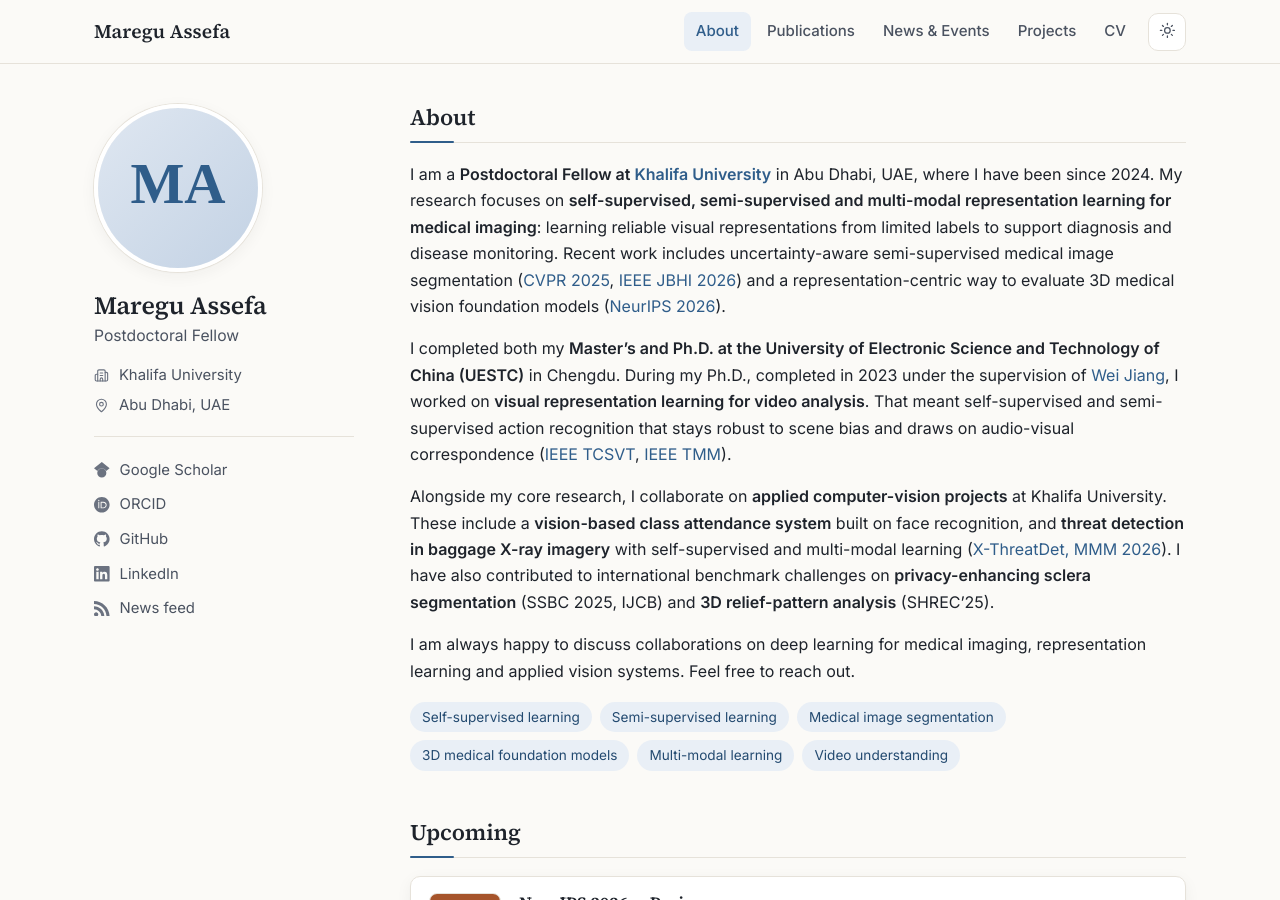
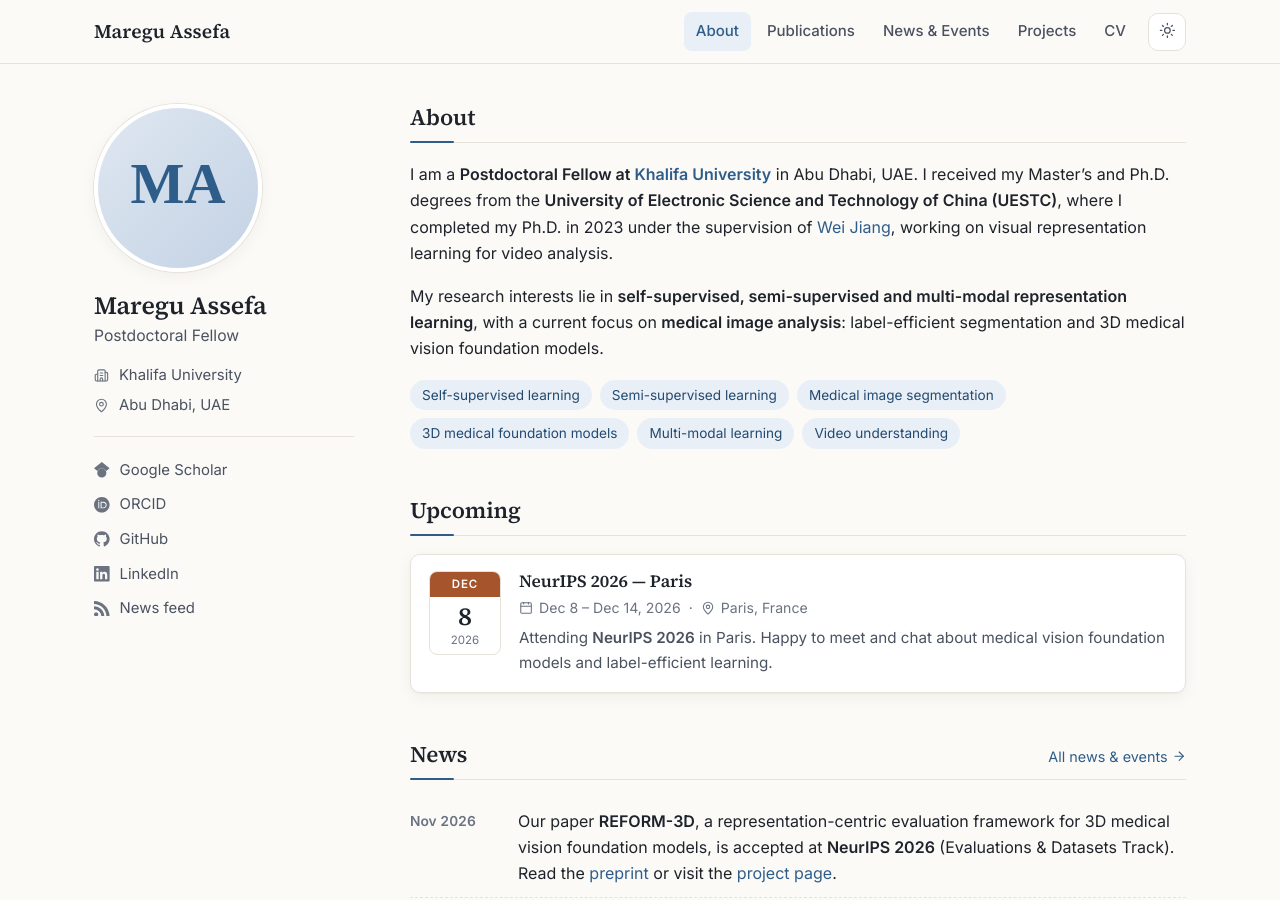
Before and after one commit to Endarzboy/endarzboy.github.io, a Jekyll site: the page built from index.md, in a window 1280 px wide and 900 px high. Built offline with Jekyll 4.4.1, drawn with Linux system fonts in a browser that asks for light colours.

Commit message:
Shorter bio

```diff
--- a/index.md
+++ b/index.md
@@ -13,10 +13,6 @@ interests:
   - Video understanding
 ---
 
-I am a **Postdoctoral Fellow at [Khalifa University](https://www.ku.ac.ae/)** in Abu Dhabi, UAE, where I have been since 2024. My research focuses on **self-supervised, semi-supervised and multi-modal representation learning for medical imaging**: learning reliable visual representations from limited labels to support diagnosis and disease monitoring. Recent work includes uncertainty-aware semi-supervised medical image segmentation ([CVPR 2025](publications/#dycon-2025), [IEEE JBHI 2026](publications/#ducore-2026)) and a representation-centric way to evaluate 3D medical vision foundation models ([NeurIPS 2026](publications/#reform3d-2026)).
+I am a **Postdoctoral Fellow at [Khalifa University](https://www.ku.ac.ae/)** in Abu Dhabi, UAE. I received my Master's and Ph.D. degrees from the **University of Electronic Science and Technology of China (UESTC)**, where I completed my Ph.D. in 2023 under the supervision of [Wei Jiang](https://scholar.google.nl/citations?user=oT8Q87YAAAAJ&hl=en), working on visual representation learning for video analysis.
 
-I completed both my **Master's and Ph.D. at the University of Electronic Science and Technology of China (UESTC)** in Chengdu. During my Ph.D., completed in 2023 under the supervision of [Wei Jiang](https://scholar.google.nl/citations?user=oT8Q87YAAAAJ&hl=en), I worked on **visual representation learning for video analysis**. That meant self-supervised and semi-supervised action recognition that stays robust to scene bias and draws on audio-visual correspondence ([IEEE TCSVT](publications/#actorsl-tcsvt-2023), [IEEE TMM](publications/#avcl-tmm-2024)).
-
-Alongside my core research, I collaborate on **applied computer-vision projects** at Khalifa University. These include a **vision-based class attendance system** built on face recognition, and **threat detection in baggage X-ray imagery** with self-supervised and multi-modal learning ([X-ThreatDet, MMM 2026](https://doi.org/10.1007/978-981-95-6963-2_2)). I have also contributed to international benchmark challenges on **privacy-enhancing sclera segmentation** (SSBC 2025, IJCB) and **3D relief-pattern analysis** (SHREC'25).
-
-I am always happy to discuss collaborations on deep learning for medical imaging, representation learning and applied vision systems. Feel free to reach out.
+My research interests lie in **self-supervised, semi-supervised and multi-modal representation learning**, with a current focus on **medical image analysis**: label-efficient segmentation and 3D medical vision foundation models.
```
